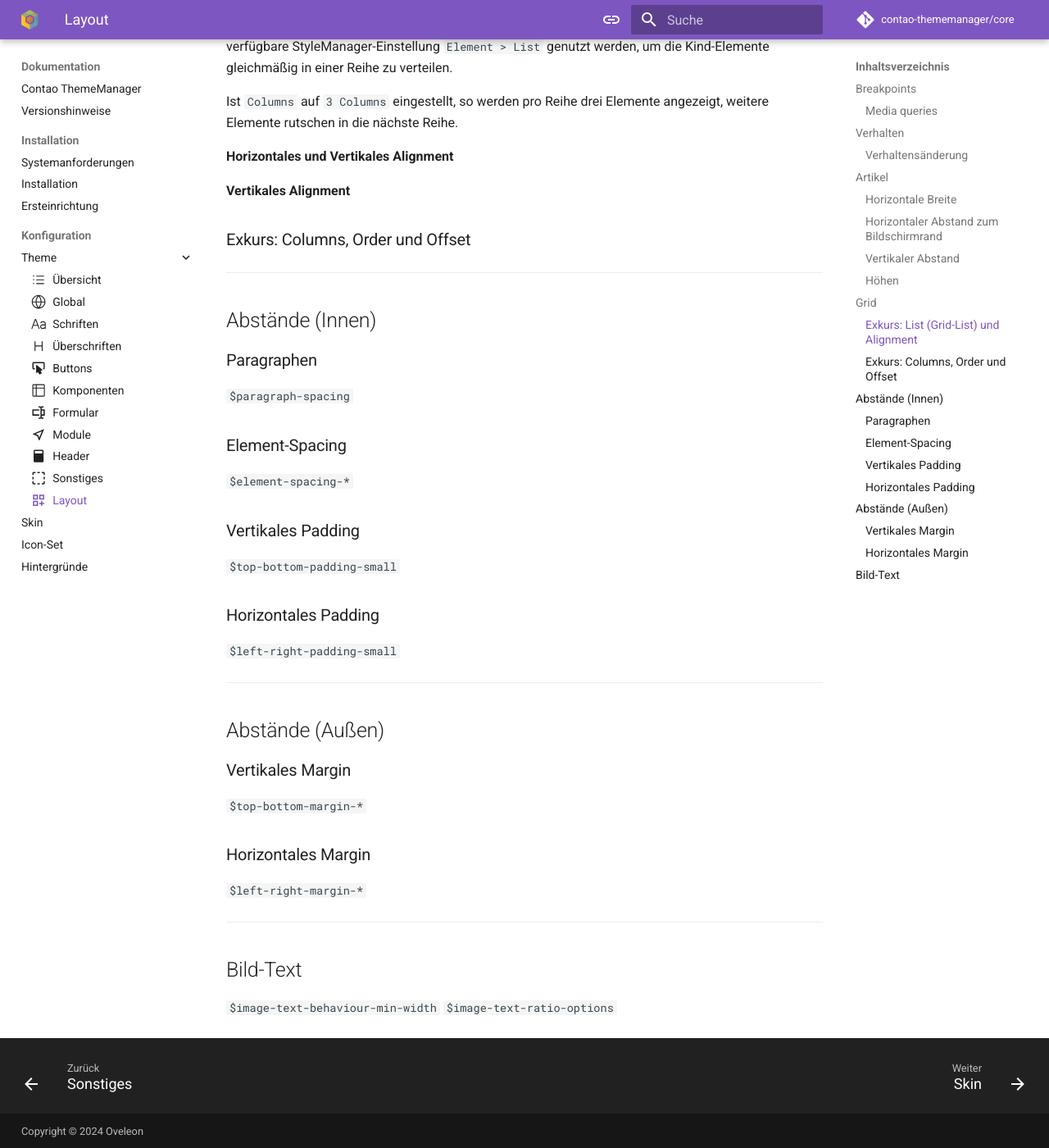
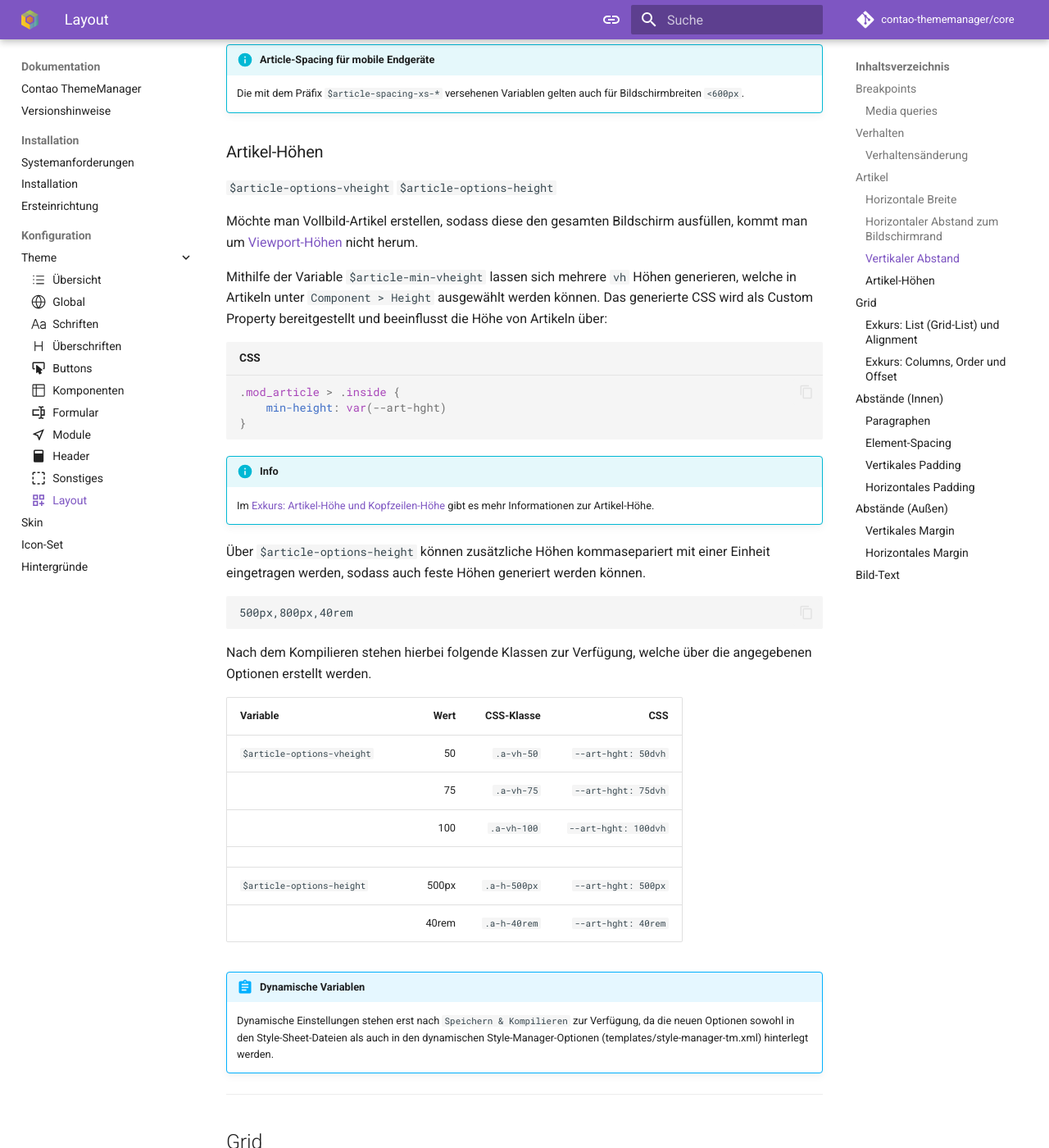
Before and after one commit to contao-thememanager/docs, an MkDocs documentation site: the page built from docs/pages/docs/configuration/theme/layout.md, in a window 1280 px wide and 1400 px high, scrolled down 6158 px. Shown: the whole window at 82% size. Built offline with MkDocs 1.6.1 and Material for MkDocs 9.7.7, drawn with Linux system fonts in a browser that asks for light colours; comment, search, counter and statistics services are not loaded; some of the changed text lies outside the part shown.

````diff
--- a/docs/pages/docs/configuration/theme/layout.md
+++ b/docs/pages/docs/configuration/theme/layout.md
@@ -161,13 +161,94 @@ Einstellungen greifen hier bei folgenden Bildschirmbreiten bzw.
 
 `$article-outer-padding`
 
+Ist kein anderes Gutter im Artikel eingestellt, so ist der Abstand zum Bildschirmrand auf mobilen Endgeräten immer die
+Hälfte des konfigurierten [Grid-Gutter](#grid). Möchte man diesen Abstand vergrößern, so kann ein zusätzlicher Abstand
+konfiguriert werden.
+
+<figure markdown>
+  ![Äußeres Padding von Artikeln](../../../../assets/configuration/layout/article-outer-padding.png){loading=lazy width="375"}
+  <figcaption>Padding am Bildschirmrand</figcaption>
+</figure>
+
+Da ab bestimmten Auflösungen die Artikelbreite agiert, verhält sich das `$outer-padding` wie der Tabelle zu entnehmen.
+
+| Breakpoints           |       Fensterbreite |                         Padding |
+|-----------------------|--------------------:|--------------------------------:|
+| kleiner **`xs`**      |            `<600px` |    **`$article-outer-padding`** |
+| **`xs`** bis  **`s`** | `600px - 1023.98px` | **`$article-outer-padding-xs`** |
+| **`s`** bis  **`m`**  | `600px - 1023.98px` |  **`$article-outer-padding-s`** |
+| ab **`m`**            |           `≥1024px` |                         **`0`** |
+
+!!! warning
+
+    Der äußere Abstand greift nur, wenn eine horizontale Breite im Artikel eingestellt wurde.
+
 ### Vertikaler Abstand
 
 `$article-spacing-*` `$article-main-spacing-bottom`
 
-### Höhen
+Um Artikel optisch voneinander zu trennen, können in den StyleManager-Optionen die Abstände unter `Article-Spacing`
+ausgewählt werden.
 
-`$article-min-vheight` `$article-options-vheight`
+Folgende Konfigurationen können über alle Breakpoints vorgenommen werden und beeinflussen den
+inneren Abstand (`padding`) von Artikeln.
+
+| Top-Bottom-Spacing | Media-Query                | CSS-Klasse  |
+|--------------------|----------------------------|-------------|
+| Small              | Wert in `$x-spacing-small` | `.art-py-1` |
+| Medium             | Breakpoint `l`             | `.art-py-2` |
+| Large              | Breakpoint `m`             | `.art-py-3` |
+
+!!! info "Article-Spacing für mobile Endgeräte"
+
+    Die mit dem Präfix `$article-spacing-xs-*` versehenen Variablen gelten auch für Bildschirmbreiten `<600px`.
+
+### Artikel-Höhen
+
+`$article-options-vheight` `$article-options-height`
+
+Möchte man Vollbild-Artikel erstellen, sodass diese den gesamten Bildschirm ausfüllen, kommt man um
+[Viewport-Höhen](https://web.dev/blog/viewport-units?hl=de) nicht herum.
+
+Mithilfe der Variable `$article-min-vheight` lassen sich mehrere `vh` Höhen generieren, welche in Artikeln unter
+`Component > Height` ausgewählt werden können. Das generierte CSS wird als Custom Property bereitgestellt und
+beeinflusst die Höhe von Artikeln über:
+
+```css title="CSS"
+.mod_article > .inside {
+    min-height: var(--art-hght)
+}
+```
+
+!!! info
+
+    Im [Exkurs: Artikel-Höhe und Kopfzeilen-Höhe](header.md#exkurs-artikel-höhe-und-kopfzeilen-höhe) gibt es mehr
+    Informationen zur Artikel-Höhe.
+
+Über `$article-options-height` können zusätzliche Höhen kommasepariert mit einer Einheit eingetragen werden, sodass auch
+feste Höhen generiert werden können.
+
+```
+500px,800px,40rem
+```
+
+Nach dem Kompilieren stehen hierbei folgende Klassen zur Verfügung, welche über die angegebenen Optionen erstellt
+werden.
+
+| Variable                   |  Wert |   CSS-Klasse |                  CSS |
+|----------------------------|------:|-------------:|---------------------:|
+| `$article-options-vheight` |    50 |   `.a-vh-50` |  `--art-hght: 50dvh` |
+|                            |    75 |   `.a-vh-75` |  `--art-hght: 75dvh` |
+|                            |   100 |  `.a-vh-100` | `--art-hght: 100dvh` |
+|                            |
+| `$article-options-height`  | 500px | `.a-h-500px` |  `--art-hght: 500px` |
+|                            | 40rem | `.a-h-40rem` |  `--art-hght: 40rem` |
+
+!!! abstract "Dynamische Variablen"
+
+    Dynamische Einstellungen stehen erst nach `Speichern & Kompilieren` zur Verfügung, da die neuen Optionen sowohl in
+    den Style-Sheet-Dateien als auch in den dynamischen Style-Manager-Optionen (templates/style-manager-tm.xml)
+    hinterlegt werden.
 
 ___
 
````
Also changed, not shown: docs/pages/docs/configuration/theme/headings.md (+2 -2 lines), docs/pages/docs/configuration/theme/miscellaneous.md (+1 -1 lines), docs/assets/configuration/layout/article-outer-padding.png (added).
